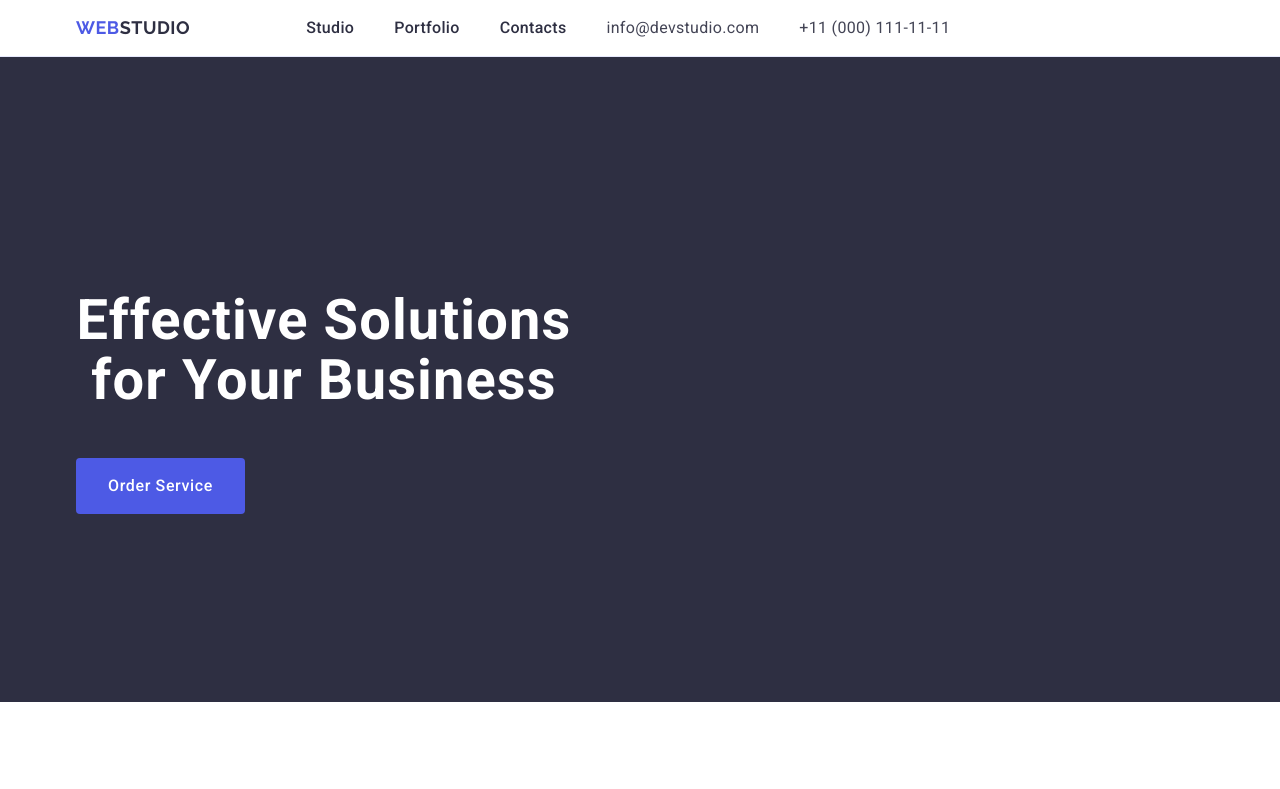
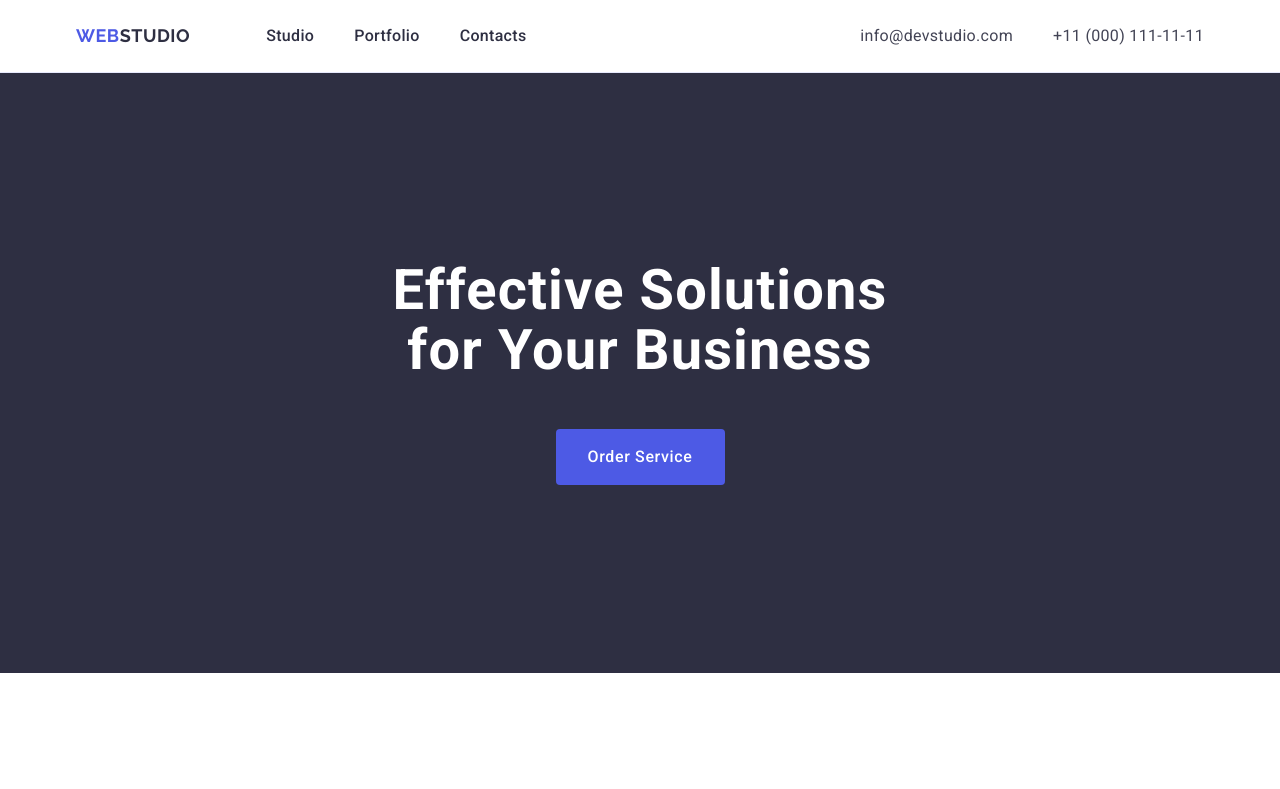
Before and after one commit to MikOlha/goit-markup-hw-06, a plain HTML site: page index.html in a window 1280 px wide. Shown: the top 789 px of the page. Drawn offline with nearby package versions, Linux system fonts and the light colour scheme.

Commit message:
виправлено

```diff
--- a/css/styles.css
+++ b/css/styles.css
@@ -5,12 +5,25 @@ body {
     font-style: normal;
 }
 
+h1,
+h2,
+h3 {
+    margin: 0;
+}
+
+p {
+    margin: 0;
+}
+
 a {
     text-decoration: none;
+    display: block;
 }
 
 ul {
     list-style-type: none;
+    padding: 0;
+    margin: 0;
 }
 
 img {
@@ -32,7 +45,7 @@ img {
 
 .header-container {
     display: flex;
-
+    align-items: center;
 }
 
 .nav-header {
@@ -81,6 +94,7 @@ img {
     line-height: 1.5;
     letter-spacing: 0.02em;
     color: #434455;
+    margin-left: auto;
 }
 
 
@@ -113,6 +127,8 @@ a:active {
     height: 56px;
     border: none;
     border-radius: 4px;
+    margin-left: auto;
+    margin-right: auto;
 }
 
 button:hover,
@@ -127,6 +143,9 @@ button:focus {
     text-align: center;
     color: #fff;
     max-width: 496px;
+    margin-left: auto;
+    margin-right: auto;
+    margin-bottom: 48px;
 }
 
 /*-------------------------------------------*/
```
